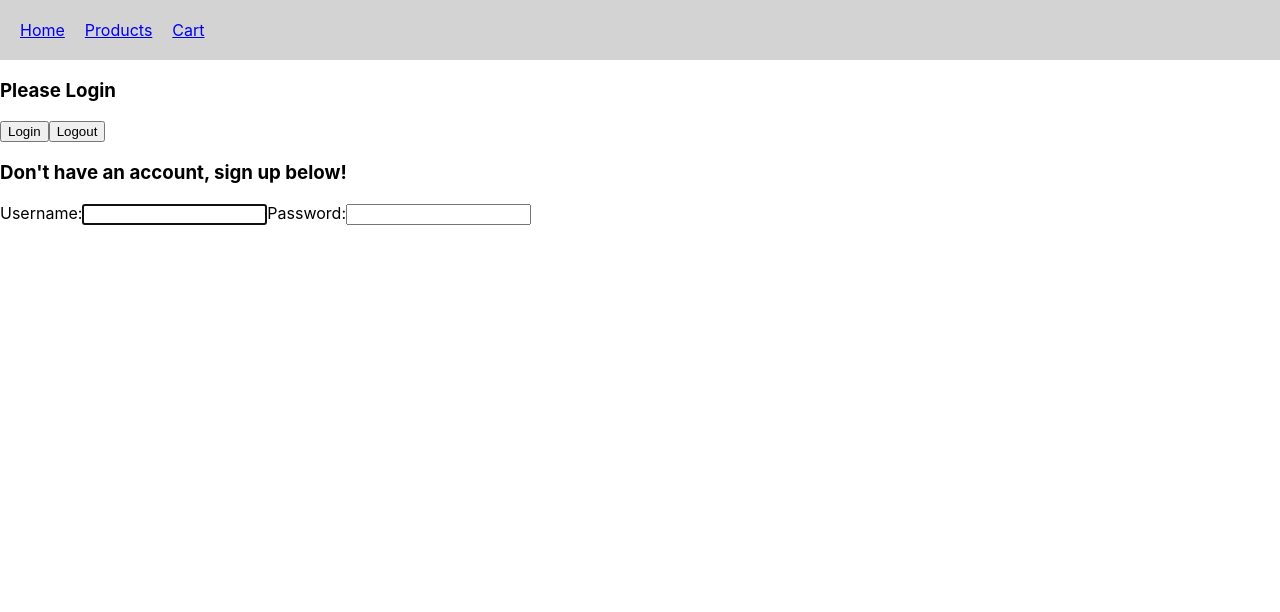
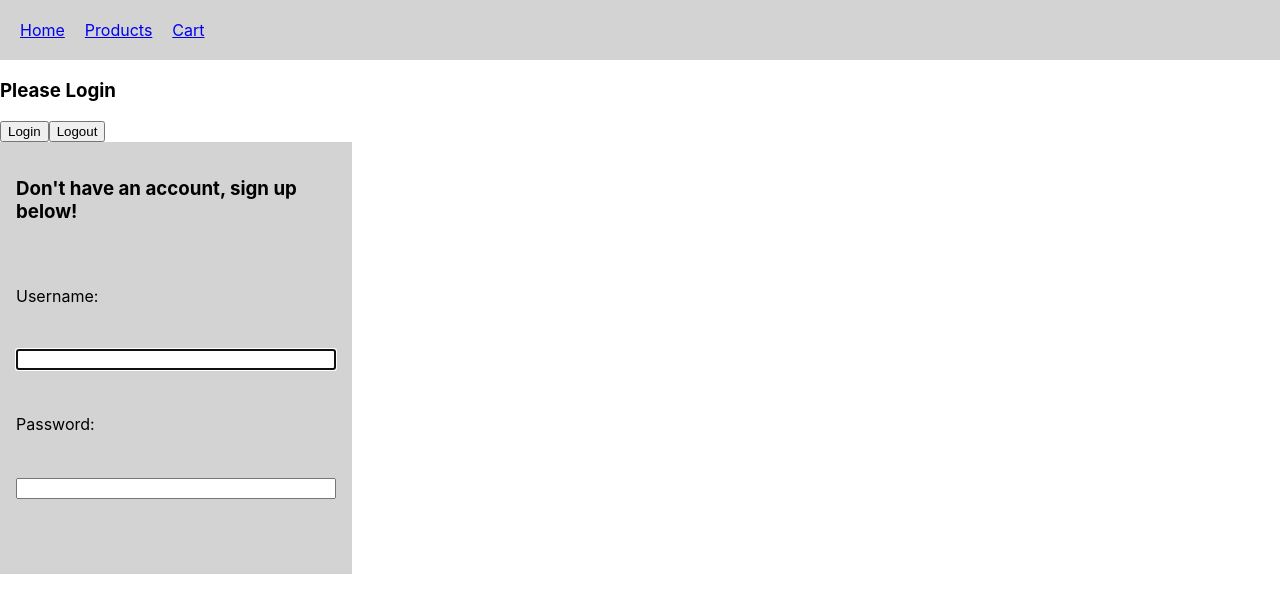
Before and after one commit to carlosbanales/fauxwebstore, a React (Create React App) app: page / in a window 1280 px wide. Shown: the top 612 px of the page. Built offline with nearby package versions, Linux system fonts and the light colour scheme; no server answers.

Commit message:
fixed css issuew

```diff
--- a/src/App.css
+++ b/src/App.css
@@ -81,3 +81,22 @@
 .line {
   display: inline-block;
 }
+
+section {
+		width: 75%;
+    max-width: 320px;
+    min-height: 400px;
+    display: flex;
+    flex-direction: column;
+    justify-content: center;
+    padding: 1rem;
+    background-color: lightgrey;
+}
+
+form {
+    display: flex;
+    flex-direction: column;
+    justify-content: space-evenly;
+    flex-grow: 1;
+    padding-bottom: 1rem;
+}
--- a/src/index.css
+++ b/src/index.css
@@ -16,3 +16,10 @@
   background-color: lightgrey;
   padding: 20px;
 }
+
+.App {
+	display: flex;
+	justify-content: center;
+	align-items: center;
+	flex-direction: column;
+}
```
